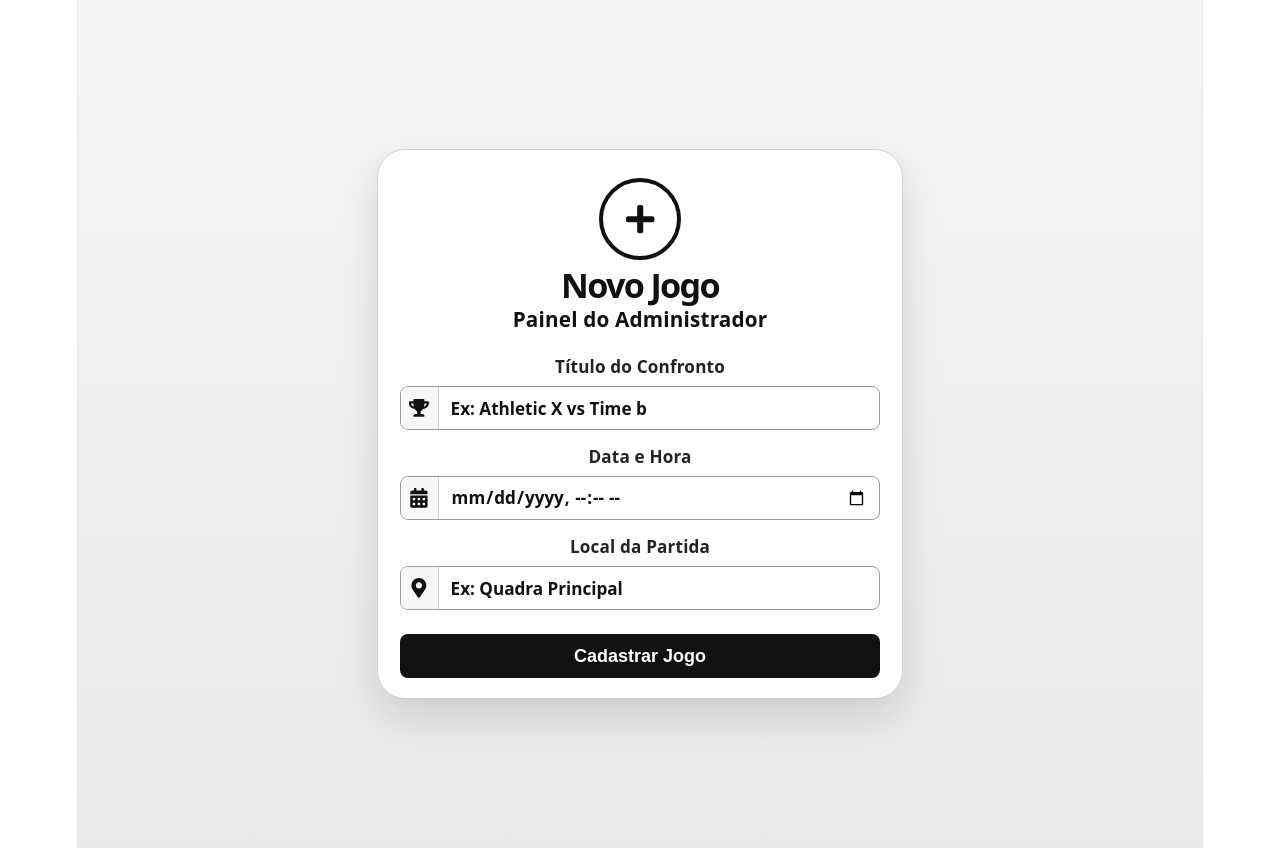
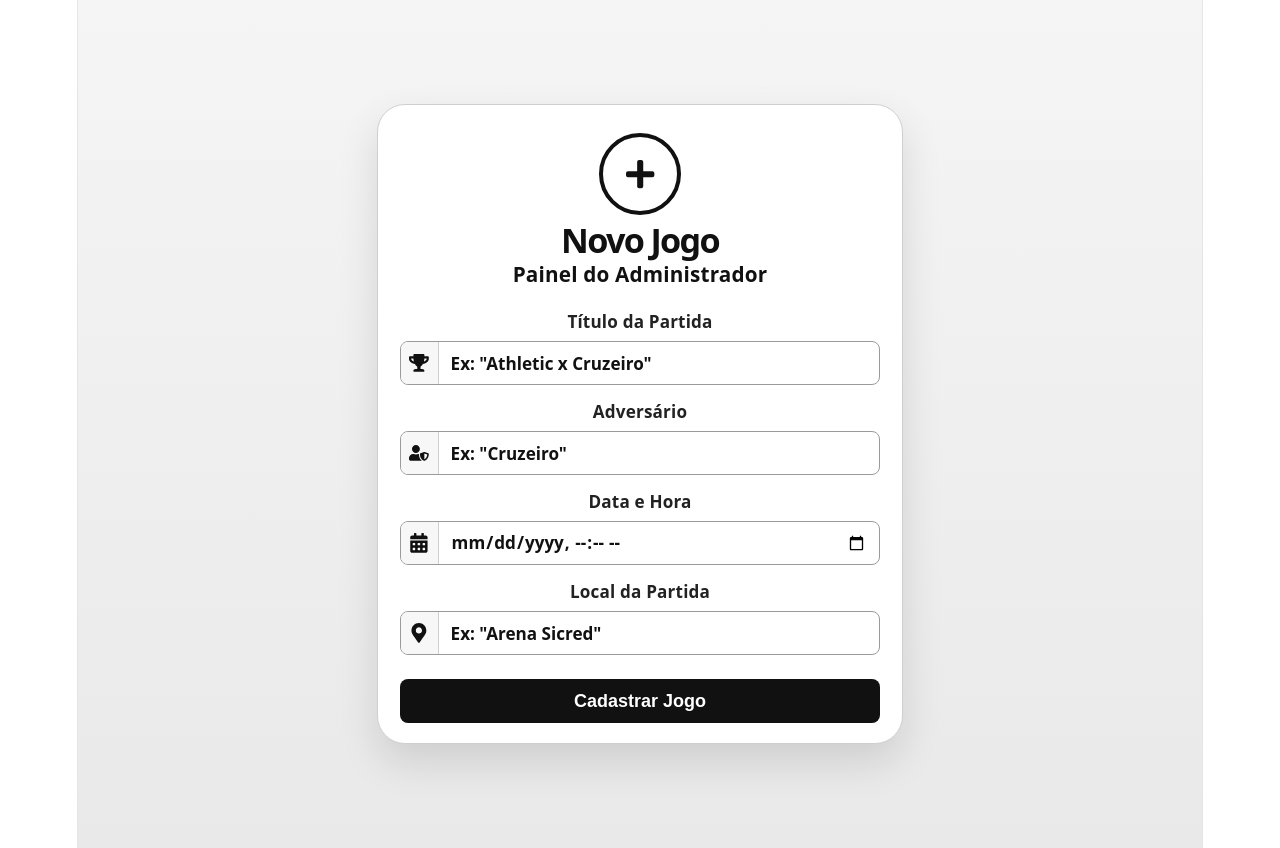
Before and after one commit to ufsj-dcomp/site-atlhetic, a React (Vite) app: page /admin/cadastrar-jogo in a window 1280 px wide. Built offline with nearby package versions, Linux system fonts and the light colour scheme; no server answers; sample sign-in values are in the browser's storage.

Commit message:
Corrigindo campos do formulário para o padrão do Firestore

```diff
--- a/src/features/admin/pages/CreateGame.tsx
+++ b/src/features/admin/pages/CreateGame.tsx
@@ -1,21 +1,21 @@
 import { useState } from 'react';
 import { createGame } from '../services/gameService';
 import type { GameData } from '../types/game';
-import { FaTrophy, FaCalendarAlt, FaMapMarkerAlt, FaRunning, FaPlus } from 'react-icons/fa';
-import './CreateGame.css'; // Importando o visual
+import { FaTrophy, FaCalendarAlt, FaMapMarkerAlt, FaUserShield, FaPlus } from 'react-icons/fa';
+import './CreateGame.css';
 
 export function CreateGame() {
   const [formData, setFormData] = useState<GameData>({
     title: '',
-    date: '',
+    dateTime: '',
     location: '',
-    category: 'futebol',
+    opponent: '',
   });
 
   const [loading, setLoading] = useState(false);
   const [status, setStatus] = useState<{ type: 'success' | 'error' | ''; message: string }>({ type: '', message: '' });
 
-  const handleChange = (e: React.ChangeEvent<HTMLInputElement | HTMLSelectElement>) => {
+  const handleChange = (e: React.ChangeEvent<HTMLInputElement>) => {
     setFormData({ ...formData, [e.target.name]: e.target.value });
   };
 
@@ -27,7 +27,8 @@ export function CreateGame() {
     try {
       await createGame(formData);
       setStatus({ type: 'success', message: 'Jogo cadastrado com sucesso!' });
-      setFormData({ title: '', date: '', location: '', category: 'futebol' });
+      // Limpa os campos
+      setFormData({ title: '', dateTime: '', location: '', opponent: '' });
     } catch (error) {
       setStatus({ type: 'error', message: 'Erro ao cadastrar. Tente novamente.' });
     } finally {
@@ -56,7 +57,7 @@ export function CreateGame() {
         <form className="create-game-form" onSubmit={handleSubmit}>
 
           <label>
-            Título do Confronto
+            Título da Partida
             <div className="input-wrap">
               <div className="input-icon">
                 <FaTrophy />
@@ -64,8 +65,25 @@ export function CreateGame() {
               <input
                 type="text"
                 name="title"
-                placeholder="Ex: Athletic X vs Time b"
+                placeholder='Ex: "Athletic x Cruzeiro"'
                 value={formData.title}
+                onChange={handleChange}
+                required
+              />
+            </div>
+          </label>
+
+          <label>
+            Adversário
+            <div className="input-wrap">
+              <div className="input-icon">
+                <FaUserShield />
+              </div>
+              <input
+                type="text"
+                name="opponent"
+                placeholder='Ex: "Cruzeiro"'
+                value={formData.opponent}
                 onChange={handleChange}
                 required
               />
@@ -80,8 +98,8 @@ export function CreateGame() {
               </div>
               <input
                 type="datetime-local"
-                name="date"
-                value={formData.date}
+                name="dateTime"
+                value={formData.dateTime}
                 onChange={handleChange}
                 required
               />
@@ -97,7 +115,7 @@ export function CreateGame() {
               <input
                 type="text"
                 name="location"
-                placeholder="Ex: Quadra Principal"
+                placeholder='Ex: "Arena Sicred"'
                 value={formData.location}
                 onChange={handleChange}
                 required
--- a/src/features/admin/services/gameService.ts
+++ b/src/features/admin/services/gameService.ts
@@ -7,10 +7,11 @@ export const createGame = async (gameData: GameData) => {
     const docRef = await addDoc(collection(db, 'games'), {
       ...gameData,
       createdAt: serverTimestamp(),
+      updatedAt: serverTimestamp(),
     });
     return docRef.id;
   } catch (error) {
     console.error("Erro ao cadastrar jogo: ", error);
-    throw error; // Repassa o erro para o frontend tratar
+    throw error;
   }
 };
--- a/src/features/admin/types/game.ts
+++ b/src/features/admin/types/game.ts
@@ -1,6 +1,6 @@
 export interface GameData {
   title: string;
-  date: string;
+  dateTime: string;
   location: string;
-  category: string;
+  opponent: string;
 }
```
